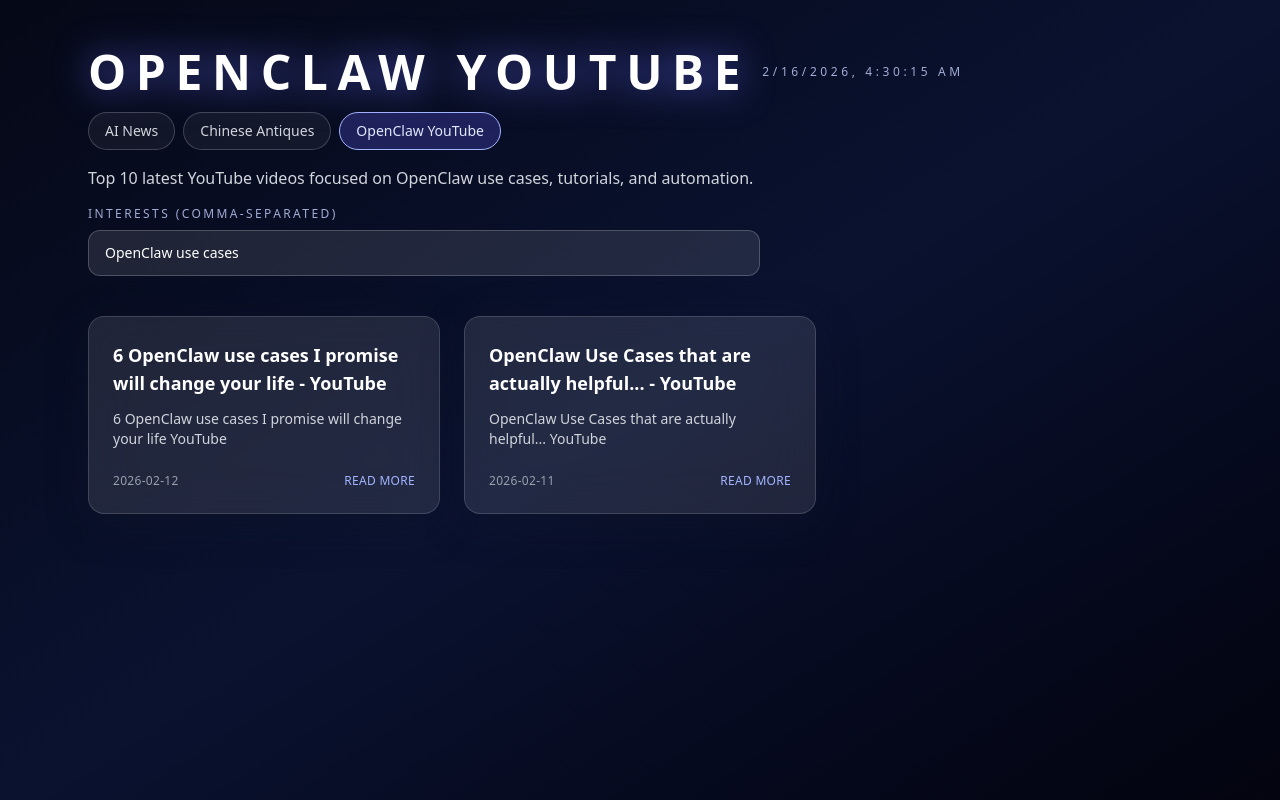
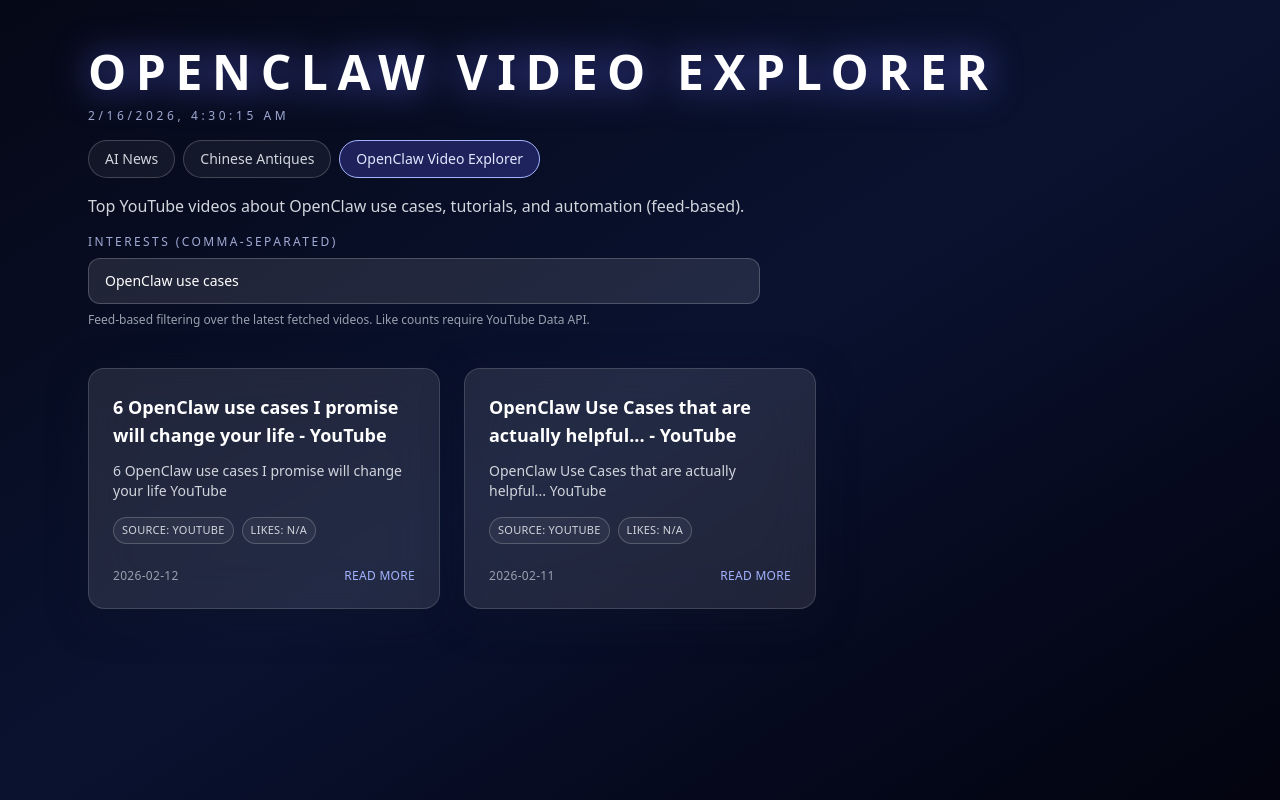
Before and after one commit to penggaolai/ai-news-app, a React (Vite) app: page / in a window 1280 px wide. Built offline with nearby package versions, Linux system fonts and the light colour scheme.

Commit message:
tune(youtube): rename tab and show richer metadata chips

```diff
--- a/public/news-youtube-openclaw.json
+++ b/public/news-youtube-openclaw.json
@@ -5,7 +5,9 @@
     "summary": "21 INSANE Use Cases For OpenClaw... YouTube",
     "url": "https://news.google.com/rss/articles/CBMiVkFVX3lxTFB3V0RvLUc4RC1lWHViOXVoQ2lJYTB3QWVTRXM3Mzk2a0t6MmJPc2FZMWNsdDVJeDh6TnhCWm4yeUlCMlBaNk40eWlyTlBuVExYOVFhajlR?oc=5",
     "date": "2026-02-17",
-    "source": "YouTube"
+    "source": "YouTube",
+    "channel": "",
+    "likes": null
   },
   {
     "id": "2026-02-12-2",
@@ -13,7 +15,9 @@
     "summary": "6 OpenClaw use cases I promise will change your life YouTube",
     "url": "https://news.google.com/rss/articles/CBMiVkFVX3lxTE40NnE0TUYxR280NS1NaDVyZE5TUmozblMta0lCUEFnV2lzZmtVQm9FeHdVdWpfdkhlOE1vXzVUUjQ0VkxyazVYNDlFVFF0UFZDX1Y3c2R3?oc=5",
     "date": "2026-02-12",
-    "source": "YouTube"
+    "source": "YouTube",
+    "channel": "",
+    "likes": null
   },
   {
     "id": "2026-02-04-3",
@@ -21,7 +25,9 @@
     "summary": "Master OpenClaw in 30 Minutes (5 Real Use Cases + Setup + Memory) YouTube",
     "url": "https://news.google.com/rss/articles/CBMiVkFVX3lxTE03c3o0aHNhRzRwYUJJakNkOHp3TE9TWXpPNm1zajRmQ0Y0NXpJSzY5T1JRZVNGUW9oQ2Zpd0pHcmszeFdMV2R1SGVnU2drVTQ5TE16cGd3?oc=5",
     "date": "2026-02-04",
-    "source": "YouTube"
+    "source": "YouTube",
+    "channel": "",
+    "likes": null
   },
   {
     "id": "2026-02-04-4",
@@ -29,7 +35,9 @@
     "summary": "OpenClaw Full Tutorial for Beginners – How to Set Up and Use OpenClaw (ClawdBot / MoltBot) YouTube",
     "url": "https://news.google.com/rss/articles/CBMiVkFVX3lxTFByTHdyYmpVZnE4cHVVWDVaRS1tUzk2RHNaZFhEbXA4YmZCTUNCS3dZVGxFVnJtM1c5NC11a1diXzM5M1Q1U1BwR1A3NjlBc2Z1RFdFYUtR?oc=5",
     "date": "2026-02-04",
-    "source": "YouTube"
+    "source": "YouTube",
+    "channel": "",
+    "likes": null
   },
   {
     "id": "2026-01-28-5",
@@ -37,7 +45,9 @@
     "summary": "Full Tutorial: Set Up Your 24/7 AI Employee in 20 Minutes (OpenClaw) YouTube",
     "url": "https://news.google.com/rss/articles/CBMiVkFVX3lxTE1FV1BqQzNfcXhDMTdkYnlSM0NjeHlaMnBQLVZJY1doWjFvSTBGSkQ0eW1CbW5pVVl2UlhXTG5BeU1feTNIU1lFN05nTE9rd2x6emJlcWdB?oc=5",
     "date": "2026-01-28",
-    "source": "YouTube"
+    "source": "YouTube",
+    "channel": "",
+    "likes": null
   },
   {
     "id": "2026-02-11-6",
@@ -45,7 +55,9 @@
     "summary": "OpenClaw Use Cases that are actually helpful... YouTube",
     "url": "https://news.google.com/rss/articles/CBMiVkFVX3lxTE5INjZWang3UlhaQjFZNFlqbzAwUkM2WXRjY1YzWHhXN243c184SHpYRHpxZWdnYVplakd2ZjVweTlZNFdjLUIzSTJXRmNaWElyOG50Zi1n?oc=5",
     "date": "2026-02-11",
-    "source": "YouTube"
+    "source": "YouTube",
+    "channel": "",
+    "likes": null
   },
   {
     "id": "2026-02-01-7",
@@ -53,7 +65,9 @@
     "summary": "How OpenClaw's Creator Uses AI to Run His Life in 40 Minutes | Peter Steinberger YouTube",
     "url": "https://news.google.com/rss/articles/CBMiVkFVX3lxTFA1cDhBVjc2MHl6UzNwYmliRTdrdWlfaC03eFNnNFNNaDdYTWFrZHpSOC1sWnRQcmJrOWhxQTlEaFRqOVhzVkRJTEFkQ2d0UnF1c1J0RTd3?oc=5",
     "date": "2026-02-01",
-    "source": "YouTube"
+    "source": "YouTube",
+    "channel": "",
+    "likes": null
   },
   {
     "id": "2026-02-16-8",
@@ -61,7 +75,9 @@
     "summary": "OpenClaw aka ClawdBot for Product Managers YouTube",
     "url": "https://news.google.com/rss/articles/CBMiVkFVX3lxTE9fYmp2ajMwSGI2NnNLMG9zMWduVjV3TnFwSVJvNmJLdER5aUNVUkQ1M29paGUtY01kZndQS0JvUjZaQUhJZllFeW96dUktRjRfNDMtOXFR?oc=5",
     "date": "2026-02-16",
-    "source": "YouTube"
+    "source": "YouTube",
+    "channel": "",
+    "likes": null
   },
   {
     "id": "2026-02-16-9",
@@ -69,7 +85,9 @@
     "summary": "7 OpenClaw Skills To 10x Your Business Output YouTube",
     "url": "https://news.google.com/rss/articles/CBMiVkFVX3lxTE5ILVU0LVRNT2IxSnpBaTVfQjRVV3N0SFl2R2xNTkVxdlhmVTdLd01IMU0zRFZLcnRwcmtMMHllMmt1MjcwOTNzY2o5M0o1My1EMnBvT1ZB?oc=5",
     "date": "2026-02-16",
-    "source": "YouTube"
+    "source": "YouTube",
+    "channel": "",
+    "likes": null
   },
   {
     "id": "2026-01-25-10",
@@ -77,6 +95,8 @@
     "summary": "Clawdbot (OpenClaw) is everything I was hoping A.I. would be YouTube",
     "url": "https://news.google.com/rss/articles/CBMiVkFVX3lxTE5xNnQzSHpTOHFqQ3pMTldCUlBtNjFKWXN1OXpxYXZGcHRHNkdjSVVrTEFFN1JuMDFzbEc5d2xvV2t5QkxqbFdzc1RhUFhaZEJCNlQzUVdn?oc=5",
     "date": "2026-01-25",
-    "source": "YouTube"
+    "source": "YouTube",
+    "channel": "",
+    "likes": null
   }
 ]
--- a/scripts/update-youtube-openclaw.mjs
+++ b/scripts/update-youtube-openclaw.mjs
@@ -107,10 +107,12 @@
   const output = ranked.map((item, idx) => ({
     id: `${formatDate(item.publishedAt)}-${idx + 1}`,
     title: item.title,
-    summary: item.author ? `${item.author} · ${item.summary}` : item.summary,
+    summary: item.summary,
     url: item.url,
     date: formatDate(item.publishedAt),
     source: 'YouTube',
+    channel: item.author || '',
+    likes: null,
   }))
 
   const target = path.resolve(process.cwd(), 'public/news-youtube-openclaw.json')
--- a/src/App.jsx
+++ b/src/App.jsx
@@ -16,9 +16,9 @@
   },
   {
     key: 'youtube-openclaw',
-    label: 'OpenClaw YouTube',
+    label: 'OpenClaw Video Explorer',
     file: 'news-youtube-openclaw.json',
-    description: 'Top 10 latest YouTube videos focused on OpenClaw use cases, tutorials, and automation.',
+    description: 'Top YouTube videos about OpenClaw use cases, tutorials, and automation (feed-based).',
   },
 ]
 
@@ -129,6 +129,9 @@
               placeholder="e.g. OpenClaw use cases, workflow, automation"
               className="w-full rounded-xl border border-white/20 bg-white/10 px-4 py-3 text-sm text-white outline-none placeholder:text-gray-400 focus:border-indigo-300"
             />
+            <p className="mt-2 text-xs text-gray-400">
+              Feed-based filtering over the latest fetched videos. Like counts require YouTube Data API.
+            </p>
           </div>
         </header>
 
@@ -155,6 +158,16 @@
                 <div className="space-y-3">
                   <h2 className="text-lg font-bold text-white">{item.title}</h2>
                   <p className="text-sm text-gray-300">{item.summary}</p>
+
+                  <div className="flex flex-wrap gap-2 pt-1 text-[11px] uppercase tracking-wide text-gray-300">
+                    {item.channel ? (
+                      <span className="rounded-full border border-white/20 bg-white/5 px-2 py-1">Channel: {item.channel}</span>
+                    ) : null}
+                    <span className="rounded-full border border-white/20 bg-white/5 px-2 py-1">Source: {item.source || 'Unknown'}</span>
+                    <span className="rounded-full border border-white/20 bg-white/5 px-2 py-1">
+                      Likes: {typeof item.likes === 'number' ? item.likes : 'N/A'}
+                    </span>
+                  </div>
                 </div>
                 <div className="mt-6 flex items-center justify-between text-xs uppercase tracking-wide text-gray-400">
                   <span>{item.date}</span>
```
